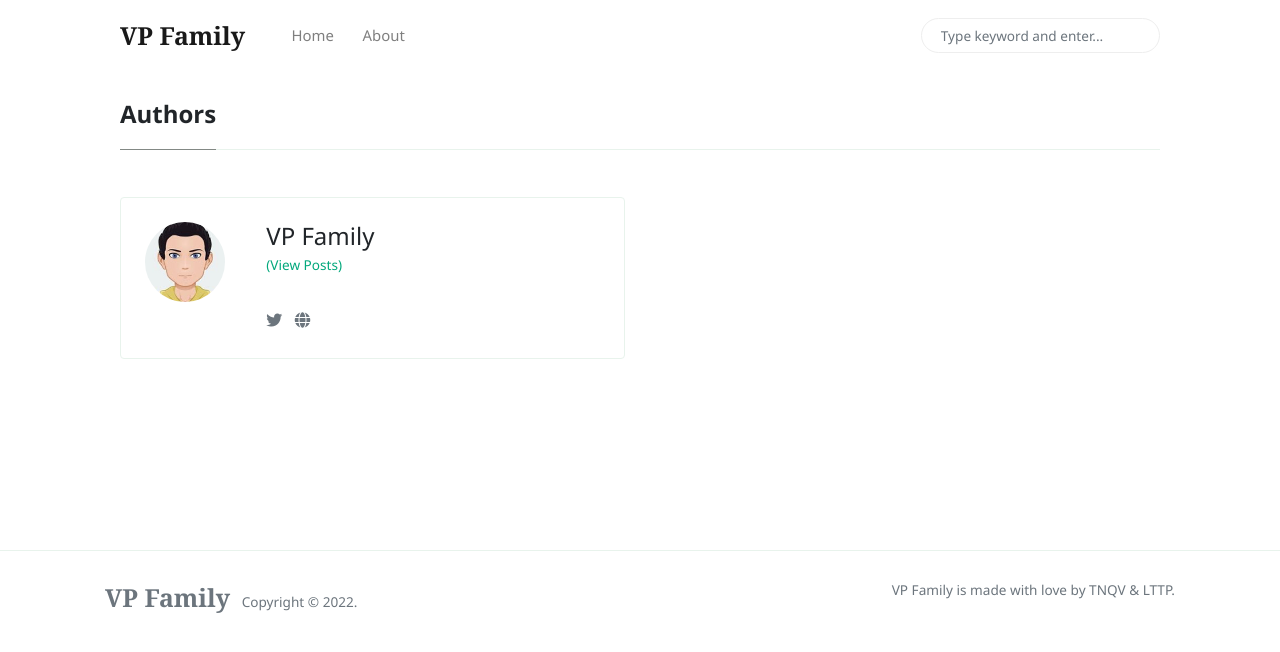
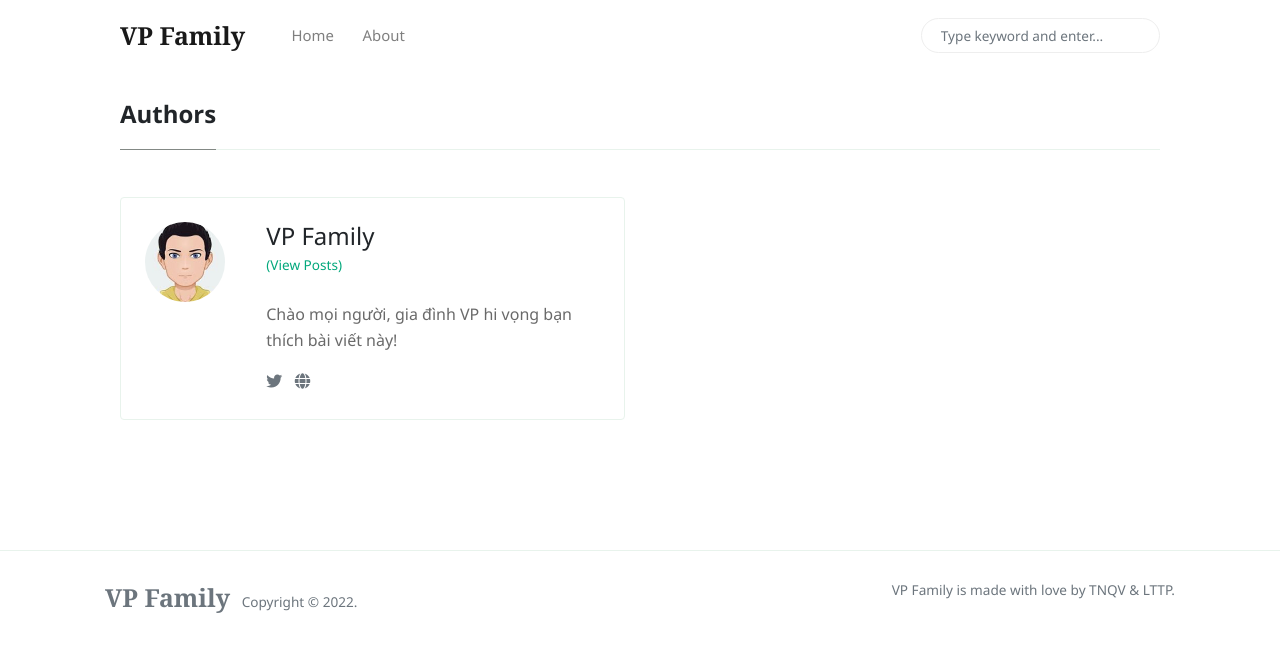
Before and after one commit to vpfamily/vpfamily.github.io, a Jekyll site: the page built from _pages/authors-list.html, in a window 1280 px wide. Shown: the top 652 px of the page. Built offline with Jekyll 4.4.1, drawn with Linux system fonts in a browser that asks for light colours; nearby versions of some CDN libraries.

Commit message:
Update _config.yml

```diff
--- a/_config.yml
+++ b/_config.yml
@@ -23,7 +23,7 @@ authors:
       name:           VP Family
       #site:           https://www.wowthemes.net
       avatar:         /assets/images/avatar1.jpg
-      #bio:            "Hi, I am Sal, the author of Mundana, the theme you're currently previewing. I hope you like it!"
+      bio:            "Chào mọi người, gia đình VP hi vọng bạn thích bài viết này!"
       #email:          wowthemesnet@gmail.com
       #twitter:        https://twitter.com/wowthemesnet
 
```
